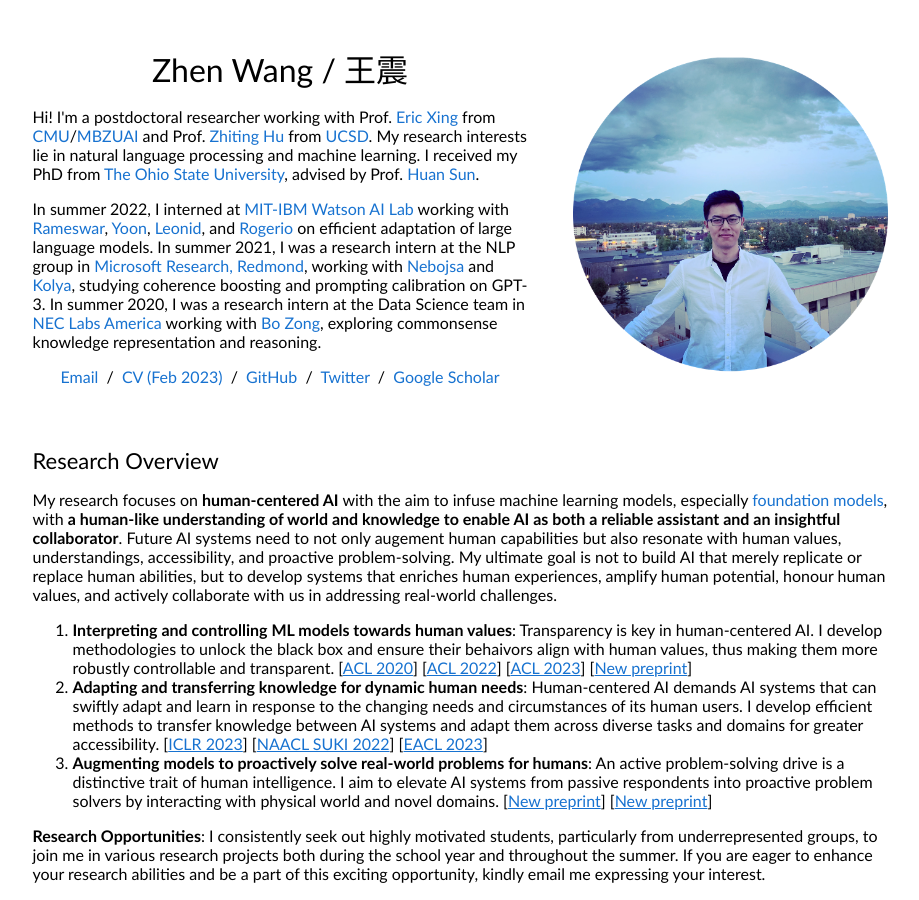
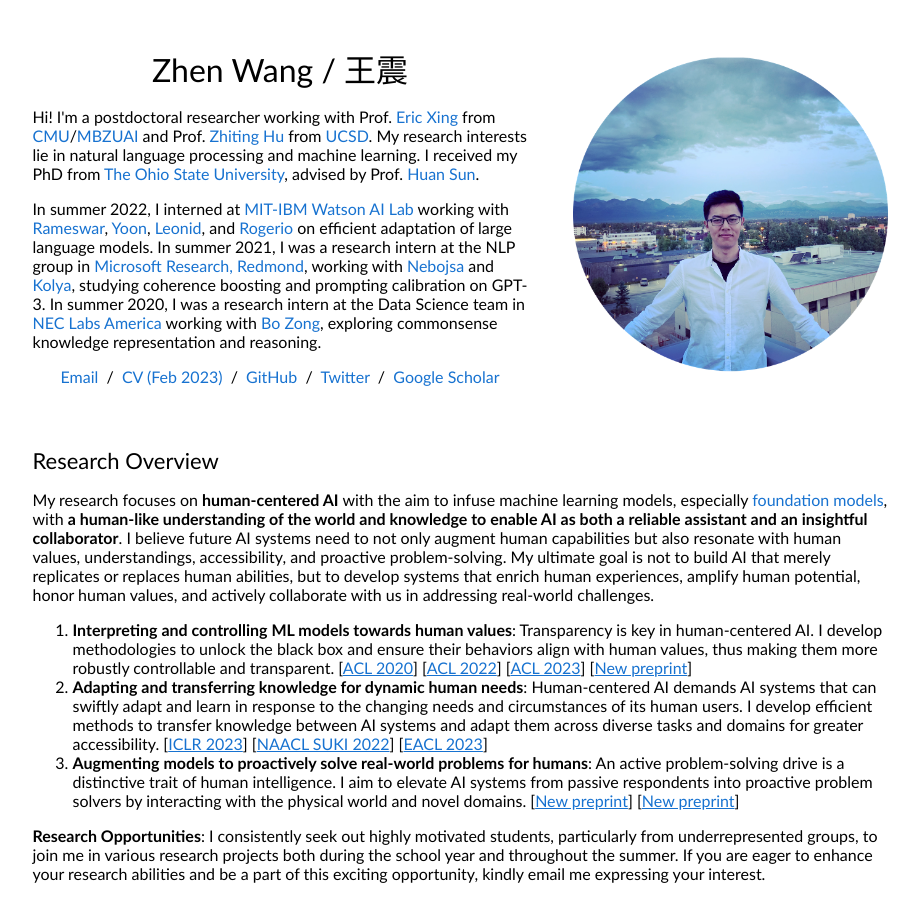
Before and after one commit to zhenwang9102/zhenwang9102.github.io, a Jekyll site: the page built from _posts/2019-06-02-venue.markdown, in a window 1280 px wide and 900 px high. Shown: the whole window, without its empty margins (180-1099 px from the left). Built offline with Jekyll 4.4.1, drawn with Linux system fonts in a browser that asks for light colours.

Commit message:
Update default.html

```diff
--- a/_layouts/default.html
+++ b/_layouts/default.html
@@ -72,11 +72,11 @@
             <td style="padding:2.5%;width:100%;vertical-align:middle">
               <h2>Research Overview</h2>
               <p>
-                My research focuses on <b>human-centered AI</b> with the aim to infuse machine learning models, especially <a href="https://en.wikipedia.org/wiki/Foundation_models">foundation models</a>, with <b>a human-like understanding of world and knowledge to enable AI as both a reliable assistant and an insightful collaborator</b>. Future AI systems need to not only augement human capabilities but also resonate with human values, understandings, accessibility, and proactive problem-solving. My ultimate goal is not to build AI that merely replicate or replace human abilities, but to develop systems that enriches human experiences, amplify human potential, honour human values, and actively collaborate with us in addressing real-world challenges.
+                My research focuses on <b>human-centered AI</b> with the aim to infuse machine learning models, especially <a href="https://en.wikipedia.org/wiki/Foundation_models">foundation models</a>, with <b>a human-like understanding of the world and knowledge to enable AI as both a reliable assistant and an insightful collaborator</b>. I believe future AI systems need to not only augment human capabilities but also resonate with human values, understandings, accessibility, and proactive problem-solving. My ultimate goal is not to build AI that merely replicates or replaces human abilities, but to develop systems that enrich human experiences, amplify human potential, honor human values, and actively collaborate with us in addressing real-world challenges.
               </p>
               <ol>
                 <li>
-                  <b>Interpreting and controlling ML models towards human values</b>: Transparency is key in human-centered AI. I develop methodologies to unlock the black box and ensure their behaivors align with human values, thus making them more robustly controllable and transparent.
+                  <b>Interpreting and controlling ML models towards human values</b>: Transparency is key in human-centered AI. I develop methodologies to unlock the black box and ensure their behaviors align with human values, thus making them more robustly controllable and transparent.
                   [<a style="text-decoration:underline;" href="https://arxiv.org/abs/2005.00889">ACL 2020</a>]
                   [<a style="text-decoration:underline;" href="https://arxiv.org/abs/2110.08294">ACL 2022</a>]
                   [<a style="text-decoration:underline;" href="https://arxiv.org/abs/2210.01293">ACL 2023</a>]
@@ -91,7 +91,7 @@
                 </li>
                 <li>
                   <b>Augmenting models to proactively solve real-world problems for humans</b>:
-                  An active problem-solving drive is a distinctive trait of human intelligence. I aim to elevate AI systems from passive respondents into proactive problem solvers by interacting with physical world and novel domains.
+                  An active problem-solving drive is a distinctive trait of human intelligence. I aim to elevate AI systems from passive respondents into proactive problem solvers by interacting with the physical world and novel domains.
                   [<a style="text-decoration:underline;" href="https://arxiv.org/abs/2305.11554">New preprint</a>]
                   [<a style="text-decoration:underline;" href="https://arxiv.org/abs/2305.14992">New preprint</a>]
                 </li>
```
